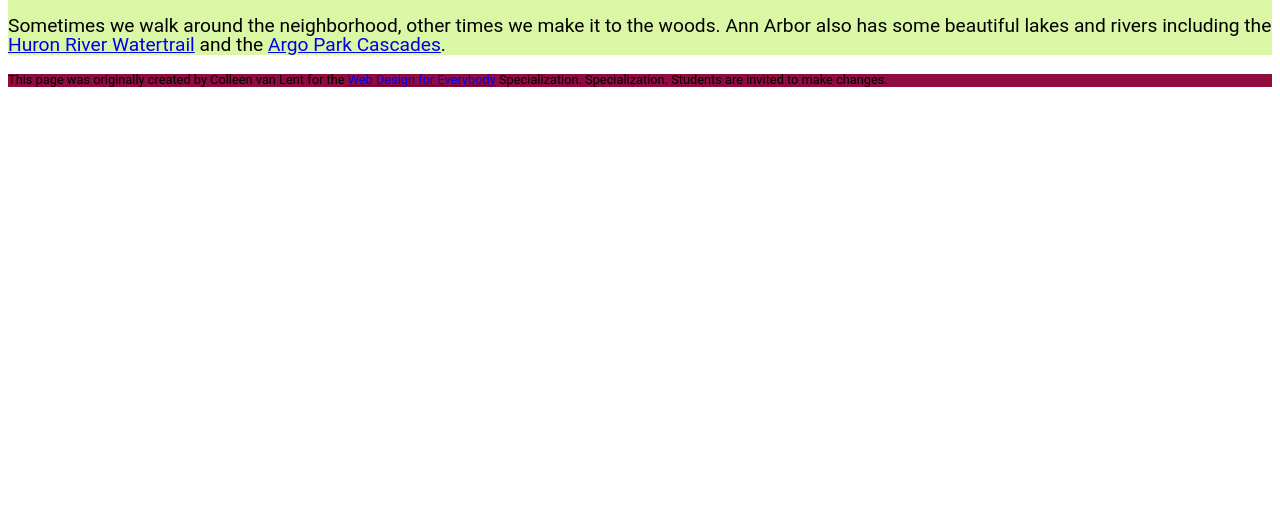
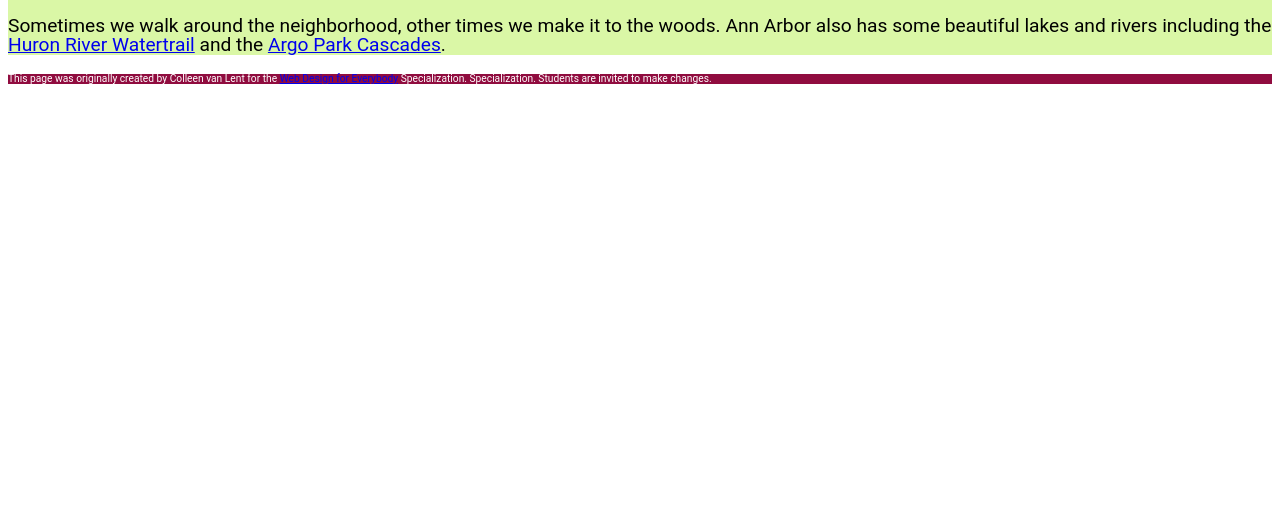
Before and after one commit to xiaojie-qian/Springtime-in-Michigan, a plain HTML site: page index.html in a window 1280 px wide. Shown: the part 285-800 px from the top of the page. Drawn offline with Linux system fonts and the light colour scheme.

Commit message:
Add files via upload

```diff
--- a/css/style.css
+++ b/css/style.css
@@ -22,6 +22,8 @@ main {
 
 footer {
     background-color:#900C3F;
+    font-size: 80%;
+    color: white;
 }
 
 li{
```
